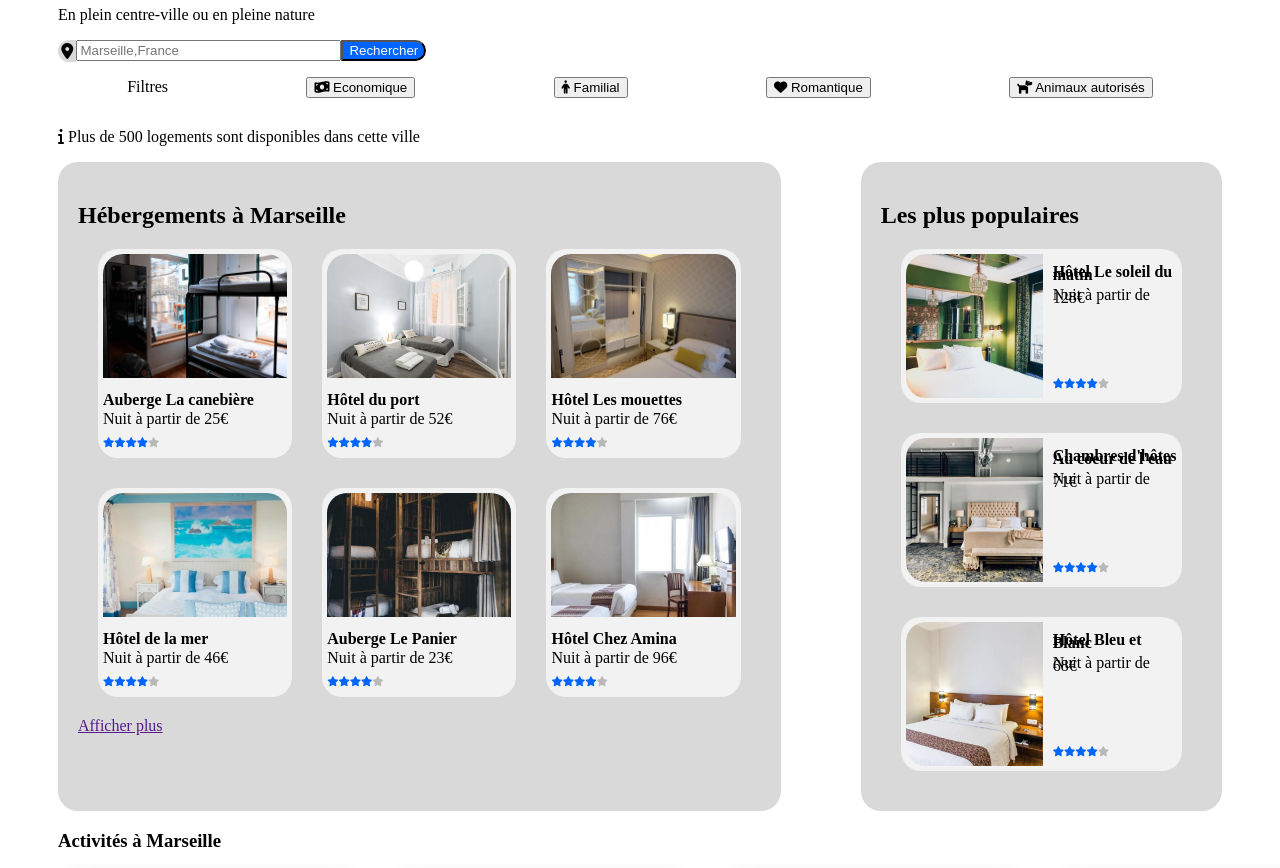
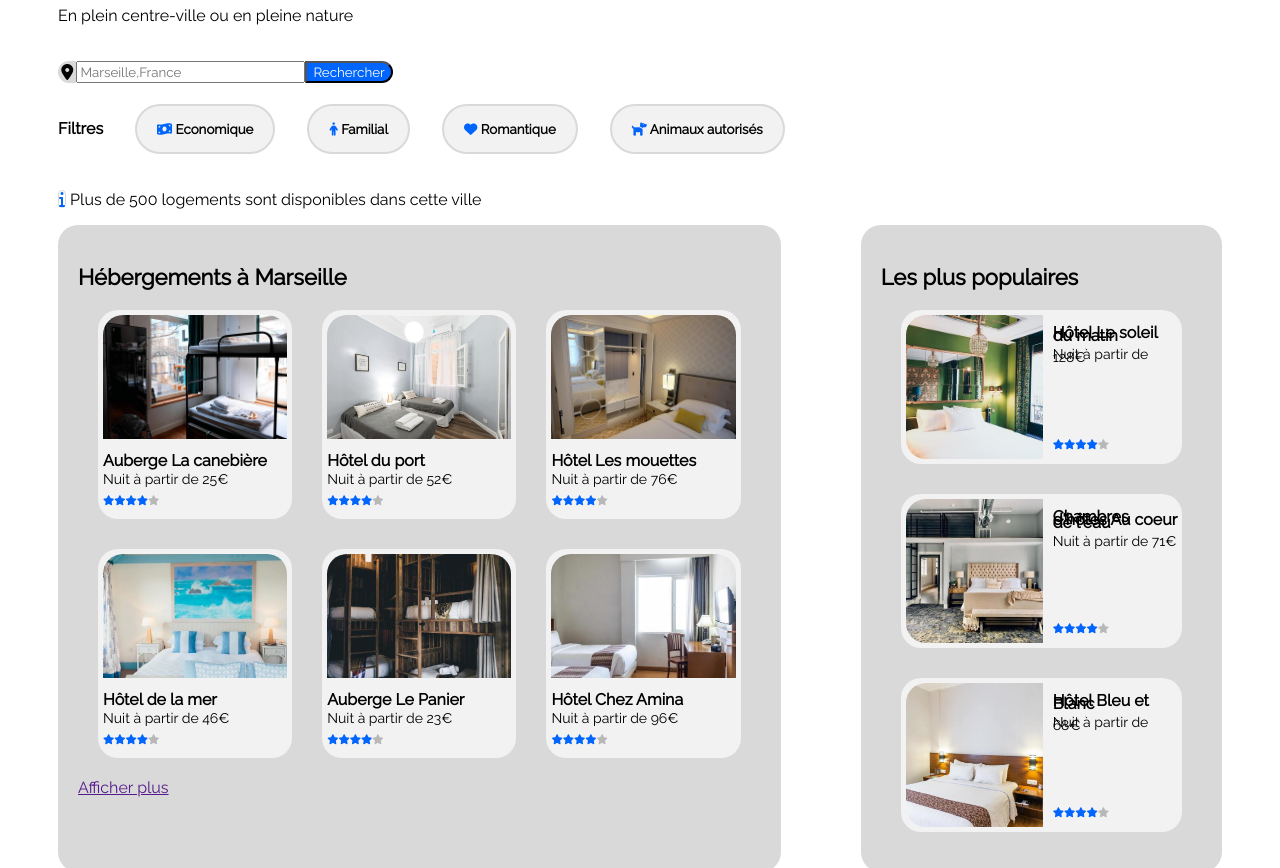
Before and after one commit to DevLG1/Projet_Booki, a plain HTML site: page index.html in a window 1280 px wide. Shown: the part 146-1014 px from the top of the page. Drawn offline with Linux system fonts and the light colour scheme.

Commit message:
mise en place du font-size sur tout les textes

```diff
--- a/CSS/index.css
+++ b/CSS/index.css
@@ -1,8 +1,24 @@
 .global{
     margin-left: 50px;
     margin-right: 50px;
+    }
+
+.global-search{
+    display: flex;
+    gap : 20px;
+    flex-direction: column;
 }
-
+h2{
+    font-size: 22px;
+}
+.card-hebergement-title
+{
+    font-weight: bold;
+    font-size: 16px;
+}
+.card-hebergement-prix{
+    font-size: 14px;
+}
 header{
     display: flex;
     justify-content: space-between;
@@ -28,7 +44,10 @@ header{
       color: #0065FC ;
 }
 
-
+.cercle-i{
+    border: 1px solid #D9D9D9;
+    border-radius: 25px;
+}
 .rechercher{
     display: flex;
     align-items: flex-start;
@@ -50,7 +69,8 @@ header{
     display: flex;
     flex-direction: row;
     align-items: center;
-    justify-content: space-around;
+    justify-content: flex-start;
+    gap : 2em;
 }
 
 footer{
@@ -65,12 +85,25 @@ footer{
 
 }
 
+footer p {
+    font-weight: bold;
+    font-size: 18px;
+}
+
 footer ul {
   list-style-type: none;
 }
 
+footer li{
+    font-size: 16px;
+}
+
 /* traitement de texte */
 
+.card-activite-title{
+    font-weight: bolder;
+    font-size : 16px;
+}
 .gras{
     font-weight: bold;
 }
@@ -78,6 +111,16 @@ footer ul {
 /* fin de traitement de texte */
 
 .bouton-filtre{
+    border-radius: 25px;
+    border: 2px solid #D9D9D9;
+    background-color: #f2f2f2;
+    height: 50px;
+    padding-left: 20px;
+    padding-right: 20px;
+}
+
+.blue{
+    color: #0065FC;
 }
 
 /* traitement des cards */
@@ -89,8 +132,7 @@ footer ul {
     height : 199px;
     padding : 5px;
     }
-.card-hebergement-header{
-}
+
 .card-hebergement-img{
     width: 100%;
     border-top-left-radius: 20px;
@@ -182,6 +224,7 @@ footer ul {
     border-top-left-radius: 20px;
     border-top-right-radius: 20px;
     width: 302px;
+    object-fit: cover;
 }
 
 .activite-card{
@@ -194,3 +237,7 @@ footer ul {
 .activite-card-txt{
     margin-left : 10px;
 }
+
+main{
+    margin-bottom: 50px;
+}
--- a/index.html
+++ b/index.html
@@ -9,6 +9,7 @@
     <link rel="preconnect" href="https://fonts.gstatic.com" crossorigin>
     <link href="https://fonts.googleapis.com/css2?family=Raleway&display=swap" rel="stylesheet">
     <script src="https://kit.fontawesome.com/2e69cdd69b.js" crossorigin="anonymous"></script>
+    <style>*{font-family: Raleway;}</style>
 </head>
 
 <header>
@@ -22,7 +23,7 @@
 </header>
 
 <main>
-    <search>
+    <search class="global-search">
         <div>
             <h1>Trouvez votre hébergement pour des vacances de rêve</h1>
             <p>En plein centre-ville ou en pleine nature</p>
@@ -37,16 +38,16 @@
         <!-- Partie Filtres -->
         <div>
             <form method="get" action="" class="filtres">
-                <p>Filtres</p>
-                <button><i class="fa-solid fa-money-bill-wave"></i> Economique </button>
-                <button><i class="fa-solid fa-person"></i> Familial </button>
-                <button><i class="fa-solid fa-heart"></i> Romantique </button>
-                <button><i class="fa-solid fa-dog"></i> Animaux autorisés </button>
+                <p class="gras">Filtres</p>
+                <button class="bouton-filtre gras"><i class="fa-solid fa-money-bill-wave blue"></i> Economique </button>
+                <button class="bouton-filtre gras"><i class="fa-solid fa-person blue"></i> Familial </button>
+                <button class="bouton-filtre gras"><i class="fa-solid fa-heart blue"></i> Romantique </button>
+                <button class="bouton-filtre gras"><i class="fa-solid fa-dog blue"></i> Animaux autorisés </button>
             </form>
         </div>
         <!-- fin de Partie Filtres -->
         <div>
-            <p><i class="fa-solid fa-info"></i> Plus de 500 logements sont disponibles dans cette ville </p>
+            <p><i class="fa-solid fa-info blue cercle-i"></i> Plus de 500 logements sont disponibles dans cette ville </p>
         </div>
     </search>
     <hebergements class="hebergement">
@@ -60,8 +61,8 @@
                 <img class="card-hebergement-img" src="images/hebergements/4_small/marcus-loke-WQJvWU_HZFo-unsplash.jpg" alt="Auberge La canebière">
                 </div>
                 <div class="card-hebergement-body">
-                    <p class="gras">Auberge La canebière</p>
-                    <p>Nuit à partir de 25€</p>
+                    <p class="card-hebergement-title">Auberge La canebière</p>
+                    <p class="card-hebergement-prix">Nuit à partir de 25€</p>
                     <p class="stars"><i class="fa-solid fa-star"></i><i class="fa-solid fa-star"></i><i class="fa-solid fa-star"></i><i class="fa-solid fa-star"></i><i class="fa-solid fa-star transparent"></i></p>
                 </div>
             </article>
@@ -70,8 +71,8 @@
                     <img class="card-hebergement-img" src="images/hebergements/4_small/fred-kleber-gTbaxaVLvsg-unsplash.jpg" alt="Hôtel du port">
                 </div>
                 <div class="card-hebergement-body">
-                    <p class="gras">Hôtel du port<p>
-                    <p>Nuit à partir de 52€</p>
+                    <p class="card-hebergement-title">Hôtel du port<p>
+                    <p class="card-hebergement-prix">Nuit à partir de 52€</p>
                     <p class="stars"><i class="fa-solid fa-star"></i><i class="fa-solid fa-star"></i><i class="fa-solid fa-star"></i><i class="fa-solid fa-star"></i><i class="fa-solid fa-star transparent"></i></p>
                 </div>
             </article>
@@ -80,8 +81,8 @@
                     <img class="card-hebergement-img" src="images/hebergements/4_small/reisetopia-B8WIgxA_PFU-unsplash.jpg" alt="Hôtel Les mouettes">
                 </div>
                 <div class="card-hebergement-body">
-                    <p class="gras">Hôtel Les mouettes<p>
-                    <p>Nuit à partir de 76€</p>
+                    <p class="card-hebergement-title">Hôtel Les mouettes<p>
+                    <p class="card-hebergement-prix">Nuit à partir de 76€</p>
                     <p class="stars"><i class="fa-solid fa-star"></i><i class="fa-solid fa-star"></i><i class="fa-solid fa-star"></i><i class="fa-solid fa-star"></i><i class="fa-solid fa-star transparent"></i></p>
                 </div>
             </article>
@@ -90,8 +91,8 @@
                     <img class="card-hebergement-img" src="images/hebergements/4_small/annie-spratt-Eg1qcIitAuA-unsplash.jpg" alt="Hôtel de la mer">
                 </div>
                 <div class="card-hebergement-body">
-                    <p class="gras">Hôtel de la mer</p>
-                    <p>Nuit à partir de 46€</p>
+                    <p class="card-hebergement-title">Hôtel de la mer</p>
+                    <p class="card-hebergement-prix">Nuit à partir de 46€</p>
                     <p class="stars"><i class="fa-solid fa-star"></i><i class="fa-solid fa-star"></i><i class="fa-solid fa-star"></i><i class="fa-solid fa-star"></i><i class="fa-solid fa-star transparent"></i></p>
                 </div>
             </article>
@@ -100,8 +101,8 @@
                     <img class="card-hebergement-img" src="images/hebergements/4_small/nicate-lee-kT-ZyaiwBe0-unsplash.jpg" alt="Auberge Le Panier">
                 </div>
                 <div class="card-hebergement-body">
-                    <p class="gras">Auberge Le Panier</p>
-                    <p>Nuit à partir de 23€</p>
+                    <p class="card-hebergement-title">Auberge Le Panier</p>
+                    <p class="card-hebergement-prix">Nuit à partir de 23€</p>
                     <p class="stars"><i class="fa-solid fa-star"></i><i class="fa-solid fa-star"></i><i class="fa-solid fa-star"></i><i class="fa-solid fa-star"></i><i class="fa-solid fa-star transparent"></i></p>
                 </div>
             </article>
@@ -110,8 +111,8 @@
                     <img class="card-hebergement-img" src="images/hebergements/4_small/febrian-zakaria-M6S1WvfW68A-unsplash.jpg" alt="Hôtel Chez Amina">
                 </div>
                 <div class="card-hebergement-body">
-                    <p class="gras">Hôtel Chez Amina</p>
-                    <p>Nuit à partir de 96€</p>
+                    <p class="card-hebergement-title">Hôtel Chez Amina</p>
+                    <p class="card-hebergement-prix">Nuit à partir de 96€</p>
                     <p class="stars"><i class="fa-solid fa-star"></i><i class="fa-solid fa-star"></i><i class="fa-solid fa-star"></i><i class="fa-solid fa-star"></i><i class="fa-solid fa-star transparent"></i></p>
                 </div>
             </article>
@@ -132,8 +133,8 @@
                 </div>
                 <div class="card-populaire-body">
                     <div>
-                    <p class="gras">Hôtel Le soleil du matin</p>
-                    <p>Nuit à partir de 128€</p>
+                    <p class="card-hebergement-title">Hôtel Le soleil du matin</p>
+                    <p class="card-hebergement-prix">Nuit à partir de 128€</p>
                     </div>
                     <p class="stars"><i class="fa-solid fa-star"></i><i class="fa-solid fa-star"></i><i class="fa-solid fa-star"></i><i class="fa-solid fa-star"></i><i class="fa-solid fa-star transparent"></i></p>
                 </div>
@@ -144,8 +145,8 @@
                 </div>
                 <div class="card-populaire-body">
                     <div>
-                    <p class="gras">Chambres d'hôtes Au coeur de l'eau</p>
-                    <p>Nuit à partir de 71€</p>
+                    <p class="card-hebergement-title">Chambres d'hôtes Au coeur de l'eau</p>
+                    <p class="card-hebergement-prix">Nuit à partir de 71€</p>
                     </div>
                     <p class="stars"><i class="fa-solid fa-star"></i><i class="fa-solid fa-star"></i><i class="fa-solid fa-star"></i><i class="fa-solid fa-star"></i><i class="fa-solid fa-star transparent"></i></p>
                 </div>
@@ -156,8 +157,8 @@
                 </div>
                 <div class="card-populaire-body">
                     <div>
-                    <p class="gras">Hôtel Bleu et Blanc</p>
-                    <p>Nuit à partir de 68€</p>
+                    <p class="card-hebergement-title">Hôtel Bleu et Blanc</p>
+                    <p class="card-hebergement-prix">Nuit à partir de 68€</p>
                     </div>
                     <p class="stars"><i class="fa-solid fa-star"></i><i class="fa-solid fa-star"></i><i class="fa-solid fa-star"></i><i class="fa-solid fa-star"></i><i class="fa-solid fa-star transparent"></i></p>
                 </div>
@@ -175,7 +176,7 @@
                 <img class="activite-img" src="images/activites/4_small/reno-laithienne-QUgJhdY5Fyk-unsplash.jpg" alt="Vieux-Port">
             </div>
             <div class="activite-card-txt">
-                <p class="gras">Vieux-Port</p>
+                <p class="card-activite-title">Vieux-Port</p>
             </div>
         </card>
         <card class="activite-card">
@@ -183,7 +184,7 @@
                 <img class="activite-img" src="images/activites/4_small/paul-hermann-QFTrLdQIRhI-unsplash.jpg" alt="Fort de Pomègues">
             </div>
             <div class="activite-card-txt">
-                <p class="gras">Fort de Pomègues</p>
+                <p class="card-activite-title">Fort de Pomègues</p>
             </div>
         </card>
         <card class="activite-card">
@@ -191,7 +192,7 @@
                 <img class="activite-img" src="images/activites/4_small/kilyan-sockalingum-NR8-cBCN3aI-unsplash.jpg" alt="Parc national des Calanques">
             </div>
             <div class="activite-card-txt">
-                <p class="gras">Parc national des Calanques</p>
+                <p class="card-activite-title">Parc national des Calanques</p>
             </div>
         </card>
         <card class="activite-card">
@@ -199,17 +200,17 @@
                 <img class="activite-img" src="images/activites/4_small/florian-wehde-xW9e8gdotxI-unsplash.jpg" alt="Notre-Dame-de-la-Garde">
             </div>
             <div class="activite-card-txt">
-                <p class="gras">Notre-Dame-de-la-Garde</p>
+                <p class="card-activite-title">Notre-Dame-de-la-Garde</p>
             </div>
         </card>
         </div>
     </activites>
-    <!-- Partie Activités à Marseille -->
+    <!-- fin de Partie Activités à Marseille -->
 </main>
 
 <footer>
     <div>
-        <p class="gras">A propos</p>
+        <p>A propos</p>
         <ul>
             <li>Fonctionnement du site</li>
             <li>Conditions générales</li>
@@ -217,14 +218,14 @@
         </ul>
     </div>
     <div>
-        <p class="gras">Nos hébergements</p>
+        <p>Nos hébergements</p>
         <ul>
             <li>Charte qualité</li>
             <li>Proposer votre hôtel</li>
         </ul>
         </div>
     <div>
-        <p class="gras">Assistance</p>
+        <p>Assistance</p>
         <ul>
             <li>Centre d'aide</li>
             <li>Nous contacter</li>
```
